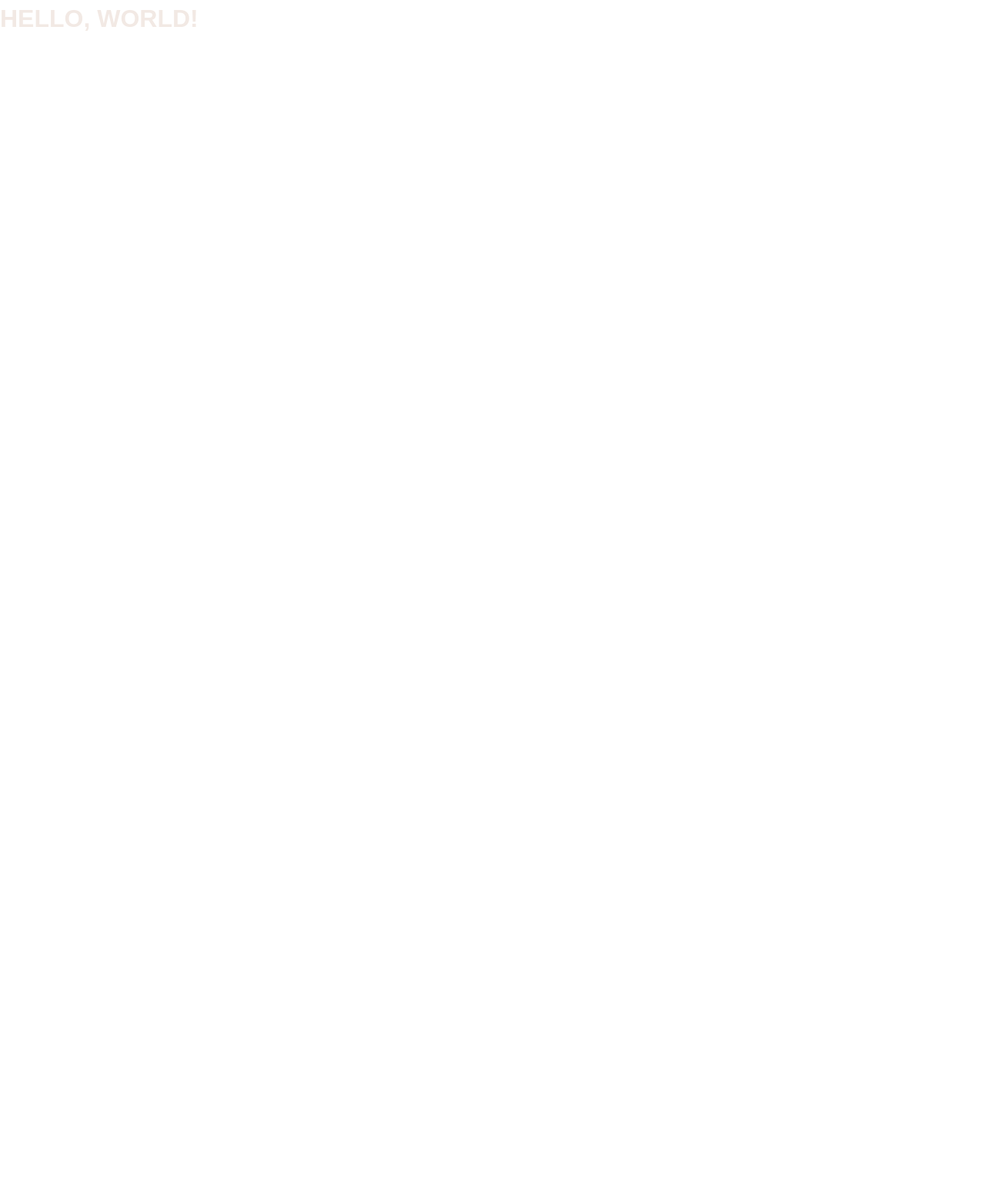
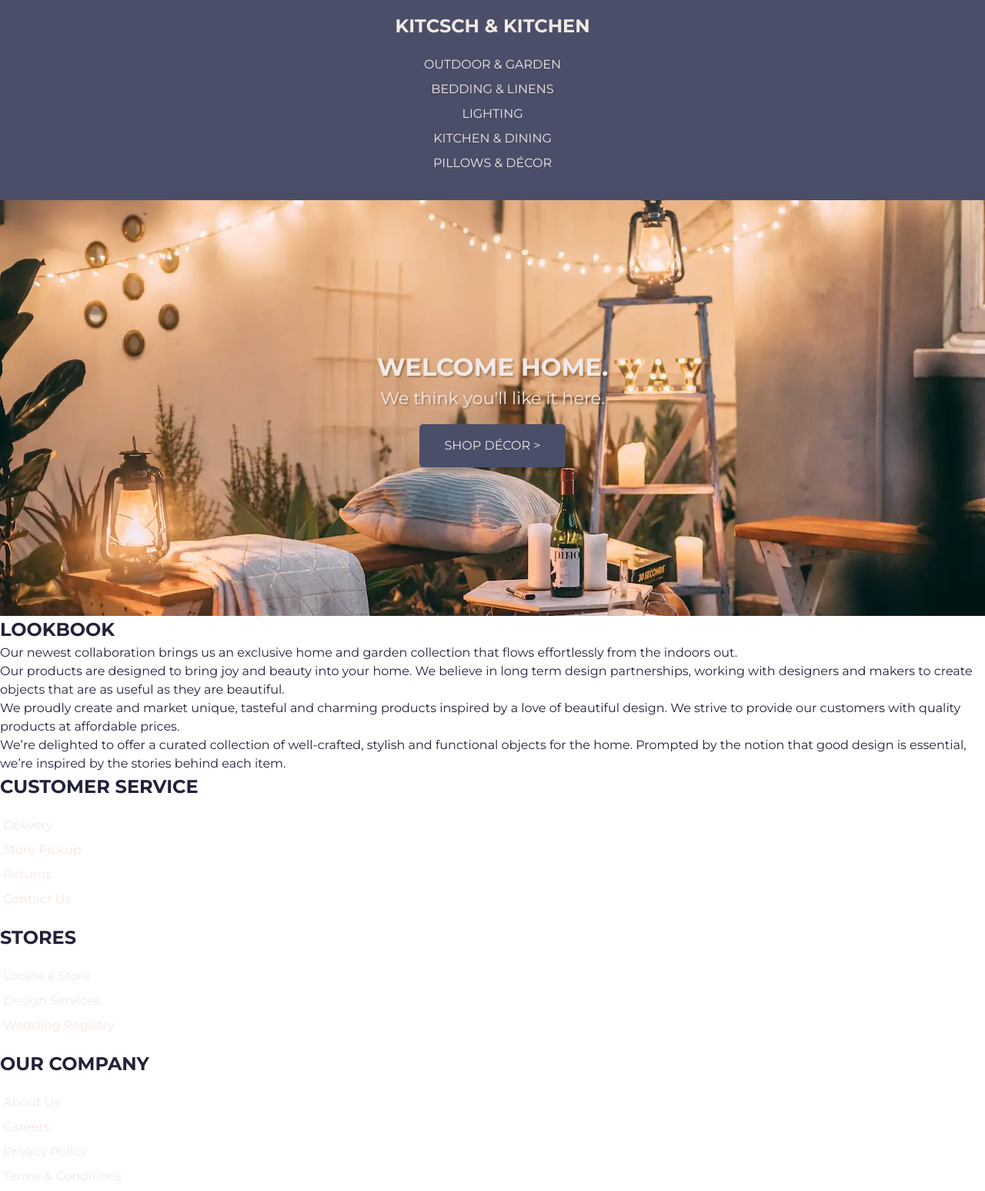
Before and after one commit to KierinC/DMIT1530, a plain HTML site: page 1530-backgroundimages-start/index.html in a window 1280 px wide. Shown: the top 1547 px of the page at 77% size. Before the commit the page ends 800 px from the top, so only its background shows below. Drawn offline with Linux system fonts and the light colour scheme.

Commit message:
header, nav and hero banner done

```diff
--- a/1530-backgroundimages-start/css/styles.css
+++ b/1530-backgroundimages-start/css/styles.css
@@ -39,15 +39,48 @@ a:hover {
 
 /* Navigation */
 
+header {
+    background-color: #4A4E69;
+    text-align: center;
+}
+
+nav {
+    padding: 1rem;
+    text-transform: uppercase;
+}
+
 h1, a {
     color: #F2E9E4;
 }
 
+li {
+    padding: 0.25rem;
+}
+
 /* Hero Banner */
 
+.hero {
+    align-items: center;
+    background: url("../img/bg/outdoor-tall.webp") center / cover no-repeat;
+    display: flex;
+    flex-direction: column;
+    height: calc(100vh - 16.25rem);
+    justify-content: center;
+}
+
+.hero h2,
+.hero p {
+    color: #F2E9E4;
+    font-size: 2rem;
+    text-shadow: 2px 2px 2px rgba(0,0,0,0.25);
+}
+
+.hero p {
+    font-size: 1.4rem;
+}
 
 .btn {
-    background-color: #C9ADA7;
+    background-color: #4A4E69;
     border-radius: 5px;
     box-shadow: 5px 5px 5px rgba(0,0,0,0.25);
     display: inline-block;
--- a/1530-backgroundimages-start/index.html
+++ b/1530-backgroundimages-start/index.html
@@ -3,10 +3,15 @@
 	<head>
 		<meta charset="utf-8">
 		<meta name="viewport" content="width=device-width, initial-scale=1.0">
-		<title>Totally Semantic Title</title>
+		<title>kitcsch &amp; kitchen: Home Goods &amp; Furniture</title>
 
 		<meta name="author" content="Kierin Wanless | KierinC on GitHub">
-		<meta name="description" content="This is a basic index template; therefore, the content of this tag will need to be updated later.">
+		<meta name="description" content="This is a faux furniture and decor store to demonstrate a couple of ways to use background images, such as in hero banners and card components">
+
+		<!-- Google Fonts -->
+		<link rel="preconnect" href="https://fonts.googleapis.com">
+		<link rel="preconnect" href="https://fonts.gstatic.com" crossorigin>
+		<link href="https://fonts.googleapis.com/css2?family=Montserrat:wght@400;700&display=swap" rel="stylesheet">
 
 		<!-- Stylesheets -->
 		<link rel="stylesheet" type="text/css" href="css/modern-reset.css">
@@ -14,7 +19,100 @@
 	</head>
 	<body>
 		<div class="container">
-			<h1>Hello, world!</h1>
+			<header>
+				<nav>
+					<h1><a href="#">kitcsch &amp; kitchen</a></h1>
+					<ul>
+						<li><a href="#">Outdoor &amp; Garden</a></li>
+						<li><a href="#">Bedding &amp; Linens</a></li>
+						<li><a href="#">Lighting</a></li>
+						<li><a href="#">Kitchen &amp; Dining</a></li>
+						<li><a href="#">Pillows &amp; D&eacute;cor</a></li>
+					</ul>
+				</nav>
+
+				<section class="hero">
+					<h2>Welcome home.</h2>
+					<p>We think you'll like it here.</p>
+					<a href="#" class="btn">Shop D&eacute;cor &gt;</a>
+				</section>
+			</header>
+
+			<main>
+				<section>
+					<div class="producy-info">
+						<h2>Lookbook</h2>
+						<p>Our newest collaboration brings us an exclusive home and garden collection that flows effortlessly from the indoors out.</p>
+					</div>
+
+					<div class="wide-flex">
+						<!-- Card 1 -->
+						<div class="card">
+							<div class="card-bg">
+								<div class="description">
+									<p>Our products are designed to bring joy and beauty into your home. We believe in long term design partnerships, working with designers and makers to create objects that are as useful as they are beautiful.</p>
+								</div>
+							</div>
+						</div>
+
+						<!-- Card 2 -->
+						<div class="card">
+							<div class="card-bg">
+								<div class="description">
+									<p>We proudly create and market unique, tasteful and charming products inspired by a love of beautiful design. We strive to provide our customers with quality products at affordable prices.</p>
+
+								</div>
+							</div>
+						</div>
+
+						<!-- Card 3 -->
+						<div class="card">
+							<div class="card-bg">
+								<div class="description">
+									<p>We’re delighted to offer a curated collection of well-crafted, stylish and functional objects for the home. Prompted by the notion that good design is essential, we’re inspired by the stories behind each item.</p>
+								</div>
+							</div>
+						</div> <!-- end of .card -->
+
+					</div>
+				</section>
+			</main>
+
+			<footer>
+				<section>
+					<div class="footer-links">
+						<h2>Customer Service</h2>
+						<ul>
+							<li><a href="#">Delivery</a></li>
+							<li><a href="#">Store Pickup</a></li>
+							<li><a href="#">Returns</a></li>
+							<li><a href="#">Contact Us</a></li>
+						</ul>
+					</div>
+
+					<div class="footer-links">
+						<h2>Stores</h2>
+						<ul>
+							<li><a href="#">Locate a Store</a></li>
+							<li><a href="#">Design Services</a></li>
+							<li><a href="#">Wedding Registry</a></li>
+						</ul>
+					</div>
+					<div class="footer-links">
+						<h2>Our Company</h2>
+						<ul>
+							<li><a href="#">About Us</a></li>
+							<li><a href="#">Careers</a></li>
+							<li><a href="#">Privacy Policy</a></li>
+							<li><a href="#">Terms &amp; Conditions</a></li>
+						</ul>
+					</div>
+				</section>
+				<section class="copyright">
+					<h2>&copy; 2022</h2>
+					<p>This is an educational exercise. Please don't sue us.</p>
+				</section>
+			</footer>
 		</div>
 	</body>
 </html>
```
